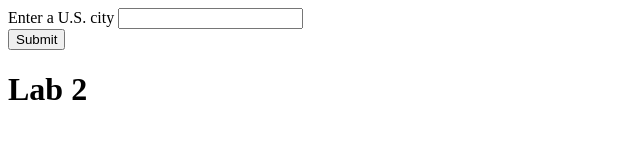
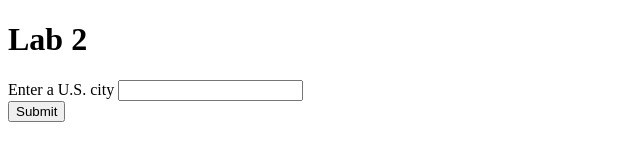
Before and after one commit to BYUCS260/weather-app-Jarmanation, a plain HTML site: page index.html in a window 1280 px wide. Shown: the whole page, without its empty margins (0-640 px from the left). Drawn offline with nearby package versions, Linux system fonts and the light colour scheme.

Commit message:
Update index.html

```diff
--- a/index.html
+++ b/index.html
@@ -8,6 +8,7 @@
 </head>
 
 <body>
+   <h1>Lab 2</h1>
 <form>
   <label>Enter a U.S. city</label>
   <input id="weatherInput" type="text"></input><br/>
@@ -15,7 +16,9 @@
 </form>
 <div id="weatherResults">
 </div>
-  <h1>Lab 2</h1>
+<div id="forecastResults">
+	</div>
+
 
   <script src="https://cdnjs.cloudflare.com/ajax/libs/moment.js/2.24.0/moment.min.js" integrity="sha256-4iQZ6BVL4qNKlQ27TExEhBN1HFPvAvAMbFavKKosSWQ=" crossorigin="anonymous"></script>
   <script text="type/javascript" src="/script.js">
```
